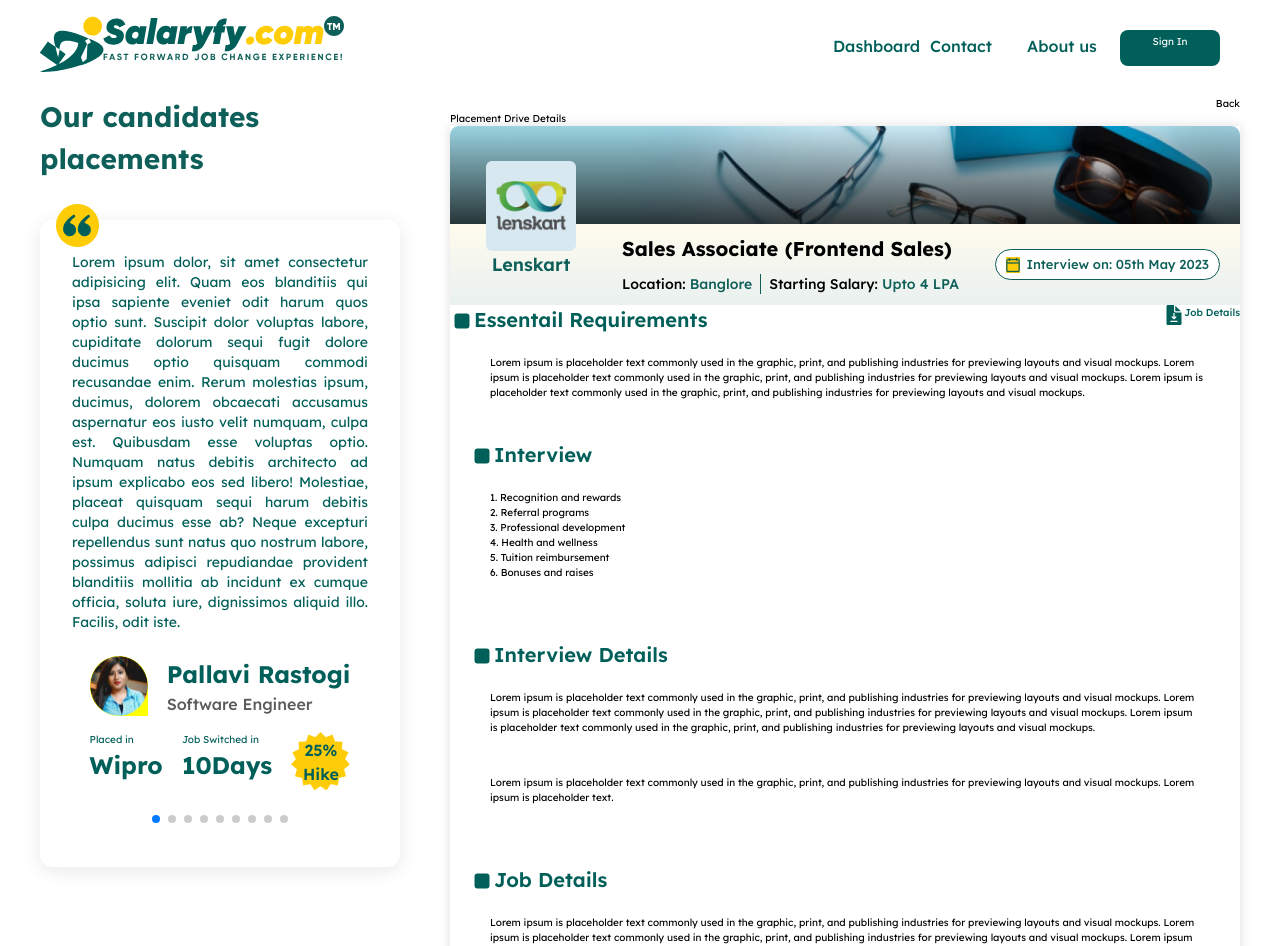
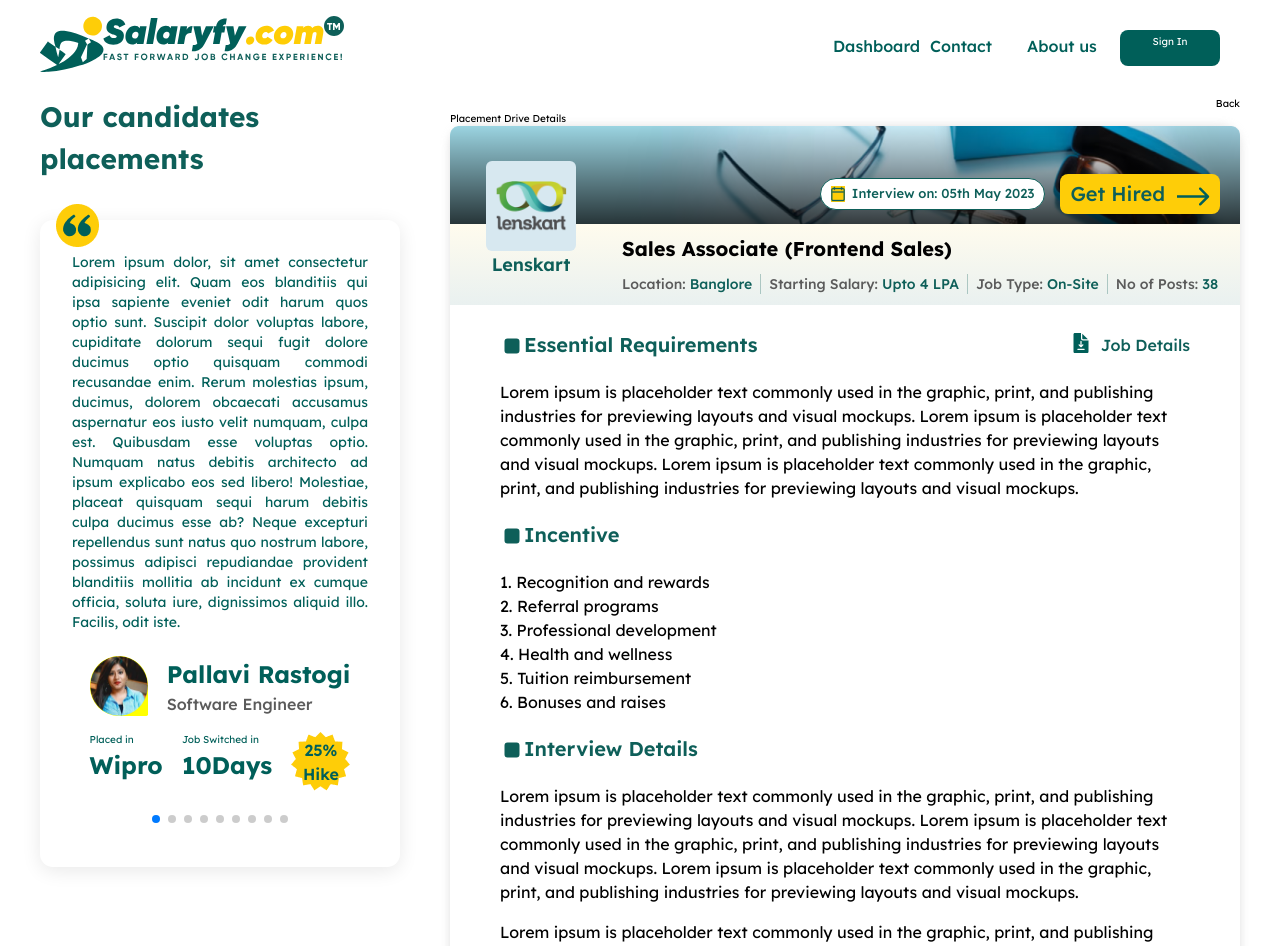
Before and after one commit to mayurkukade/Salaryfy, a React (Vite) app in the folder salaryfy/: page /placementdetails in a window 1280 px wide. Shown: the top 946 px of the page. Built offline with nearby package versions, Linux system fonts and the light colour scheme.

Commit message:
sandwich worked more

```diff
--- a/salaryfy/src/components/HomeComponent/TestimonalsCards.tsx
+++ b/salaryfy/src/components/HomeComponent/TestimonalsCards.tsx
@@ -39,13 +39,13 @@ const TestimonalsCards = () => {
               xmlns="http://www.w3.org/2000/svg"
               fill="none"
               viewBox="0 0 24 24"
-              stroke-width="1.5"
+              strokeWidth="1.5"
               stroke="currentColor"
               className="w-6 h-6"
             >
               <path
-                stroke-linecap="round"
-                stroke-linejoin="round"
+                strokeLinecap="round"
+                strokeLinejoin="round"
                 d="M13.5 6H5.25A2.25 2.25 0 003 8.25v10.5A2.25 2.25 0 005.25 21h10.5A2.25 2.25 0 0018 18.75V10.5m-10.5 6L21 3m0 0h-5.25M21 3v5.25"
               />
             </svg>
--- a/salaryfy/src/modules/questionnaire/components/chip.component.tsx
+++ b/salaryfy/src/modules/questionnaire/components/chip.component.tsx
@@ -6,7 +6,7 @@ export default function Chip({ className, label }: { className?: string, label:
         <div>
           <svg width="17" height="17" viewBox="0 0 17 17" fill="none" xmlns="http://www.w3.org/2000/svg">
             <path d="M1.71826 1.71924L15.1567 15.1577L1.71826 1.71924ZM1.71826 15.1577L15.1567 1.71924L1.71826 15.1577Z" fill="#F2F2F2" />
-            <path d="M1.71826 1.71924L15.1567 15.1577M1.71826 15.1577L15.1567 1.71924" stroke="white" stroke-width="2" stroke-linecap="round" />
+            <path d="M1.71826 1.71924L15.1567 15.1577M1.71826 15.1577L15.1567 1.71924" stroke="white" strokeWidth="2" strokeLinecap="round" />
           </svg>
         </div>
       </div>
--- a/salaryfy/src/modules/questionnaire/components/placement-job-details.component.tsx
+++ b/salaryfy/src/modules/questionnaire/components/placement-job-details.component.tsx
@@ -1,9 +1,25 @@
 import image from '../../../assets/images/job-details-bg.png';
 import CalendarVector from './calendar-vector';
+import SideArrow from './side-arrow.icon';
+
 export default function PlacementJobDetails() {
   return (
     <div>
       <div className='bg-cover-container'>
+        <div className='w-[100%] h-[100%] absolute flex justify-end items-end z-[1] py-[1em] px-[2em]'>
+
+          <div className='flex items-center gap-[1.5em]'>
+            <div className='w-[fit-content] h-[fit-content] bg-white flex items-center border border-[#0E5F59] border-solid py-[0.5em] px-[1em] rounded-[2em]'>
+              <CalendarVector />
+              <div className='ml-[0.5em] text-[1.3em] text-[#0E5F59] font-medium'>Interview on: 05th May 2023</div>
+            </div>
+
+            <div className="flex bg-yellow text-[#0E5F59] px-[1em] py-[0.5em] rounded-lg  justify-center items-center w-[max-content] h-[max-content]">
+              <span className="text-[2em] font-medium">Get Hired</span>
+              <SideArrow />
+            </div>
+          </div>
+        </div>
         <img src={image} style={{ width: '100%' }} />
       </div>
 
@@ -23,17 +39,13 @@ export default function PlacementJobDetails() {
         <div className='px-[1em] py-[1em]'>
           <div className='text-[2em] font-bold mb-[0.5em]'>Sales Associate (Frontend Sales)</div>
           <div className='flex text-[1.4em] font-medium'>
-            <div><span>Location:&nbsp;</span><span className='text-[#0E5F59]'>Banglore</span></div>
-            <div className='mx-2 w-[1px] h-[1.4em] bg-[#0E5F59]'></div>
-            <div><span>Starting Salary:&nbsp;</span><span className='text-[#0E5F59]'>Upto 4 LPA</span></div>
-          </div>
-        </div>
-
-        {/* THIRD */}
-        <div className='flex-grow flex justify-end px-[2em] items-center'>
-          <div className='w-[fit-content] h-[fit-content] bg-white flex items-center border border-[#0E5F59] border-solid py-[0.5em] px-[1em] rounded-[2em]'>
-            <CalendarVector />
-            <div className='ml-[0.5em] text-[1.3em] text-[#0E5F59] font-medium'>Interview on: 05th May 2023</div>
+            <div className='text-[#5B5B5B]'><span>Location:&nbsp;</span><span className='text-[#0E5F59]'>Banglore</span></div>
+            <div className='mx-2 w-[1px] h-[1.4em] bg-[#0E5F594C]'></div>
+            <div className='text-[#5B5B5B]'><span>Starting Salary:&nbsp;</span><span className='text-[#0E5F59]'>Upto 4 LPA</span></div>
+            <div className='mx-2 w-[1px] h-[1.4em] bg-[#0E5F594C]'></div>
+            <div className='text-[#5B5B5B]'><span>Job Type:&nbsp;</span><span className='text-[#0E5F59]'>On-Site</span></div>
+            <div className='mx-2 w-[1px] h-[1.4em] bg-[#0E5F594C]'></div>
+            <div className='text-[#5B5B5B]'><span>No of Posts:&nbsp;</span><span className='text-[#0E5F59]'>38</span></div>
           </div>
         </div>
 
--- /dev/null
+++ b/salaryfy/src/modules/questionnaire/components/side-arrow.icon.tsx
@@ -0,0 +1,3 @@
+export default function SideArrow() {
+  return <svg xmlns="http://www.w3.org/2000/svg" width="33" height="19" viewBox="0 0 33 19" fill="none" className="align-middle ml-3 mt-1 "><path d="M31.8711 10.375C32.3522 9.89391 32.3522 9.1139 31.8711 8.63281L24.0312 0.792963C23.5502 0.311871 22.7701 0.311871 22.2891 0.792963C21.808 1.27405 21.808 2.05406 22.2891 2.53515L29.2578 9.50391L22.2891 16.4727C21.808 16.9538 21.808 17.7338 22.2891 18.2148C22.7701 18.6959 23.5502 18.6959 24.0312 18.2148L31.8711 10.375ZM0 10.7358H31V8.27199H0V10.7358Z" fill="#005F59"></path></svg>
+}
--- a/salaryfy/src/pages/PlacementDriveDetails.tsx
+++ b/salaryfy/src/pages/PlacementDriveDetails.tsx
@@ -1,6 +1,17 @@
 import PlacementCarousel from "../components/PlacementDriveDetailsComponents/PlacementCarousel";
 import PlacementJobDetails from "../modules/questionnaire/components/placement-job-details.component";
 
+
+function GreenHeading({ label }: { label: string }) {
+  return (
+    <p className="text-[#0E5F59] font-Lexend text-[1.25rem] font-semibold flex my-[1em]">
+      <svg viewBox="0 0 24 24" fill="currentColor" className="w-6 h-6 mt-1" >
+        <path fillRule="evenodd" d="M4.5 7.5a3 3 0 013-3h9a3 3 0 013 3v9a3 3 0 01-3 3h-9a3 3 0 01-3-3v-9z" clipRule="evenodd" />
+      </svg>
+      <span>{label}</span>
+    </p>
+  );
+}
 
 const PlacementDriveDetails = () => {
   return (
@@ -16,44 +27,19 @@ const PlacementDriveDetails = () => {
           <p className="text-end">Back</p>
           <p>Placement Drive Details</p>
         </div>
-        <div className="app-box-shadow">
+        <div className="app-box-shadow mb-[5em] rounded-[2em]">
           <PlacementJobDetails />
-          <div>
-            <div className="flex justify-between">
-              <p className="text-darkGreen font-Lexend text-[1.25rem] font-semibold flex ">
-                <svg
-                  xmlns="http://www.w3.org/2000/svg"
-                  viewBox="0 0 24 24"
-                  fill="currentColor"
-                  className="w-6 h-6 mt-1"
-                >
-                  <path
-                    fillRule="evenodd"
-                    d="M4.5 7.5a3 3 0 013-3h9a3 3 0 013 3v9a3 3 0 01-3 3h-9a3 3 0 01-3-3v-9z"
-                    clipRule="evenodd"
-                  />
-                </svg>
-                <span>Essentail Requirements</span>
-              </p>
-              <p className="flex ">
-                <svg
-                  xmlns="http://www.w3.org/2000/svg"
-                  width="20"
-                  height="20"
-                  viewBox="0 0 20 20"
-                  fill="none"
-                >
-                  <path
-                    d="M16.875 7.5H11.9824C10.8891 7.5 10 6.61094 10 5.51758V0.625C10 0.4 10.0594 0.185938 10.1668 0H3.85742C3.10898 0 2.5 0.608984 2.5 1.35742V18.6426C2.5 19.391 3.10898 20 3.85742 20H16.1426C16.891 20 17.5 19.391 17.5 18.6426V7.3332C17.31 7.44285 17.0944 7.50038 16.875 7.5ZM7.6832 11.4332C7.92734 11.1891 8.32266 11.1891 8.5668 11.4332L9.375 12.241V8.4375C9.375 8.09219 9.65469 7.8125 10 7.8125C10.3453 7.8125 10.625 8.09219 10.625 8.4375V12.241L11.4332 11.4332C11.677 11.1891 12.073 11.1891 12.3168 11.4332C12.5609 11.677 12.5609 12.073 12.3168 12.3168L10.4418 14.1918C10.31 14.327 10.1203 14.388 9.93984 14.3723C9.62688 14.3305 9.72559 14.3592 7.6832 12.3168C7.43906 12.073 7.43906 11.677 7.6832 11.4332ZM13.125 16.875H6.875C6.52969 16.875 6.25 16.5953 6.25 16.25C6.25 15.9047 6.52969 15.625 6.875 15.625H13.125C13.4703 15.625 13.75 15.9047 13.75 16.25C13.75 16.5953 13.4703 16.875 13.125 16.875ZM11.9824 6.25H16.875L11.25 0.625V5.51758C11.25 5.92148 11.5785 6.25 11.9824 6.25Z"
-                    fill="#005F59"
-                  />
-                </svg>
-                <span className="text-darkGreen font-medium font-Lexend">
-                  Job Details
-                </span>
+          <div className="px-[5em] py-[0.5em]">
+            <div className="flex justify-between items-center">
+
+              <GreenHeading label="Essential Requirements" />
+
+              <p className="flex gap-[1em]">
+                <svg width="20" height="20" viewBox="0 0 20 20" fill="none"><path d="M16.875 7.5H11.9824C10.8891 7.5 10 6.61094 10 5.51758V0.625C10 0.4 10.0594 0.185938 10.1668 0H3.85742C3.10898 0 2.5 0.608984 2.5 1.35742V18.6426C2.5 19.391 3.10898 20 3.85742 20H16.1426C16.891 20 17.5 19.391 17.5 18.6426V7.3332C17.31 7.44285 17.0944 7.50038 16.875 7.5ZM7.6832 11.4332C7.92734 11.1891 8.32266 11.1891 8.5668 11.4332L9.375 12.241V8.4375C9.375 8.09219 9.65469 7.8125 10 7.8125C10.3453 7.8125 10.625 8.09219 10.625 8.4375V12.241L11.4332 11.4332C11.677 11.1891 12.073 11.1891 12.3168 11.4332C12.5609 11.677 12.5609 12.073 12.3168 12.3168L10.4418 14.1918C10.31 14.327 10.1203 14.388 9.93984 14.3723C9.62688 14.3305 9.72559 14.3592 7.6832 12.3168C7.43906 12.073 7.43906 11.677 7.6832 11.4332ZM13.125 16.875H6.875C6.52969 16.875 6.25 16.5953 6.25 16.25C6.25 15.9047 6.52969 15.625 6.875 15.625H13.125C13.4703 15.625 13.75 15.9047 13.75 16.25C13.75 16.5953 13.4703 16.875 13.125 16.875ZM11.9824 6.25H16.875L11.25 0.625V5.51758C11.25 5.92148 11.5785 6.25 11.9824 6.25Z" fill="#005F59" /></svg>
+                <span className="text-[#0E5F59] font-medium text-[1.6em]">Job Details</span>
               </p>
             </div>
-            <p className="p-5 ml-5">
+            <p className="text-[1.6em]">
               Lorem ipsum is placeholder text commonly used in the graphic, print,
               and publishing industries for previewing layouts and visual mockups.
               Lorem ipsum is placeholder text commonly used in the graphic, print,
@@ -61,50 +47,21 @@ const PlacementDriveDetails = () => {
               Lorem ipsum is placeholder text commonly used in the graphic, print,
               and publishing industries for previewing layouts and visual mockups.
             </p>
-            <div className="p-5 ">
-              <p className="text-darkGreen font-Lexend text-[1.25rem] font-semibold flex ">
-                <svg
-                  xmlns="http://www.w3.org/2000/svg"
-                  viewBox="0 0 24 24"
-                  fill="currentColor"
-                  className="w-6 h-6 mt-1"
-                >
-                  <path
-                    fillRule="evenodd"
-                    d="M4.5 7.5a3 3 0 013-3h9a3 3 0 013 3v9a3 3 0 01-3 3h-9a3 3 0 01-3-3v-9z"
-                    clipRule="evenodd"
-                  />
-                </svg>
-                <span>Interview </span>
-              </p>
+            <div className="">
+              <GreenHeading label="Incentive" />
 
-              <ul className="p-5">
+              <ol className="text-[1.6em]">
                 <li>1. Recognition and rewards</li>
                 <li>2. Referral programs</li>
                 <li>3. Professional development</li>
                 <li>4. Health and wellness</li>
                 <li>5. Tuition reimbursement</li>
                 <li>6. Bonuses and raises</li>
-              </ul>
+              </ol>
             </div>
-            <div className="p-5 ">
-              <p className="text-darkGreen font-Lexend text-[1.25rem] font-semibold flex ">
-                <svg
-                  xmlns="http://www.w3.org/2000/svg"
-                  viewBox="0 0 24 24"
-                  fill="currentColor"
-                  className="w-6 h-6 mt-1"
-                >
-                  <path
-                    fillRule="evenodd"
-                    d="M4.5 7.5a3 3 0 013-3h9a3 3 0 013 3v9a3 3 0 01-3 3h-9a3 3 0 01-3-3v-9z"
-                    clipRule="evenodd"
-                  />
-                </svg>
-                <span>Interview Details</span>
-              </p>
-
-              <p className="p-5">
+            <div className="text-[1.6em]">
+              <GreenHeading label="Interview Details" />
+              <p className="mb-[1em]">
                 Lorem ipsum is placeholder text commonly used in the graphic,
                 print, and publishing industries for previewing layouts and visual
                 mockups. Lorem ipsum is placeholder text commonly used in the
@@ -113,30 +70,15 @@ const PlacementDriveDetails = () => {
                 in the graphic, print, and publishing industries for previewing
                 layouts and visual mockups.
               </p>
-              <p className="p-5">
+              <p>
                 Lorem ipsum is placeholder text commonly used in the graphic,
                 print, and publishing industries for previewing layouts and visual
                 mockups. Lorem ipsum is placeholder text.
               </p>
             </div>
-            <div className="p-5 ">
-              <p className="text-darkGreen font-Lexend text-[1.25rem] font-semibold flex ">
-                <svg
-                  xmlns="http://www.w3.org/2000/svg"
-                  viewBox="0 0 24 24"
-                  fill="currentColor"
-                  className="w-6 h-6 mt-1"
-                >
-                  <path
-                    fillRule="evenodd"
-                    d="M4.5 7.5a3 3 0 013-3h9a3 3 0 013 3v9a3 3 0 01-3 3h-9a3 3 0 01-3-3v-9z"
-                    clipRule="evenodd"
-                  />
-                </svg>
-                <span>Job Details</span>
-              </p>
-
-              <p className="p-5">
+            <div className="text-[1.6em]">
+              <GreenHeading label="Job Details" />
+              <p className="mb-[1em]">
                 Lorem ipsum is placeholder text commonly used in the graphic,
                 print, and publishing industries for previewing layouts and visual
                 mockups. Lorem ipsum is placeholder text commonly used in the
@@ -145,26 +87,14 @@ const PlacementDriveDetails = () => {
                 in the graphic, print, and publishing industries for previewing
                 layouts and visual mockups.
               </p>
-              <p className="p-5">
+              <p className="mb-[1em]">
                 Lorem ipsum is placeholder text commonly used in the graphic,
                 print, and publishing industries for previewing layouts and visual
                 mockups. Lorem ipsum is placeholder text.
               </p>
-              <div className="flex bg-yellow text-darkGreen ml-3 w-fit p-5 h-[43px] rounded-lg  justify-center items-center relative  ">
+              <div className="flex bg-yellow text-[#0E5F59] w-fit p-5 h-[43px] rounded-lg  justify-center items-center relative mb-[2em]">
                 <button className="  text-[20.247px] font-medium  ">Get Hired</button>
-                <svg
-                  xmlns="http://www.w3.org/2000/svg"
-                  width="33"
-                  height="19"
-                  viewBox="0 0 33 19"
-                  fill="none"
-                  className="align-middle ml-3 mt-1 "
-                >
-                  <path
-                    d="M31.8711 10.375C32.3522 9.89391 32.3522 9.1139 31.8711 8.63281L24.0312 0.792963C23.5502 0.311871 22.7701 0.311871 22.2891 0.792963C21.808 1.27405 21.808 2.05406 22.2891 2.53515L29.2578 9.50391L22.2891 16.4727C21.808 16.9538 21.808 17.7338 22.2891 18.2148C22.7701 18.6959 23.5502 18.6959 24.0312 18.2148L31.8711 10.375ZM0 10.7358H31V8.27199H0V10.7358Z"
-                    fill="#005F59"
-                  />
-                </svg>
+                <svg width="33" height="19" viewBox="0 0 33 19" fill="none" className="align-middle ml-3 mt-1 " ><path d="M31.8711 10.375C32.3522 9.89391 32.3522 9.1139 31.8711 8.63281L24.0312 0.792963C23.5502 0.311871 22.7701 0.311871 22.2891 0.792963C21.808 1.27405 21.808 2.05406 22.2891 2.53515L29.2578 9.50391L22.2891 16.4727C21.808 16.9538 21.808 17.7338 22.2891 18.2148C22.7701 18.6959 23.5502 18.6959 24.0312 18.2148L31.8711 10.375ZM0 10.7358H31V8.27199H0V10.7358Z" fill="#005F59" /></svg>
               </div>
             </div>
 
```
Also changed, not shown: salaryfy/src/components/FooteComponent/Footer.tsx (+8 -8 lines), salaryfy/src/modules/questionnaire/questionnaire.module.tsx (+19 -19 lines).
